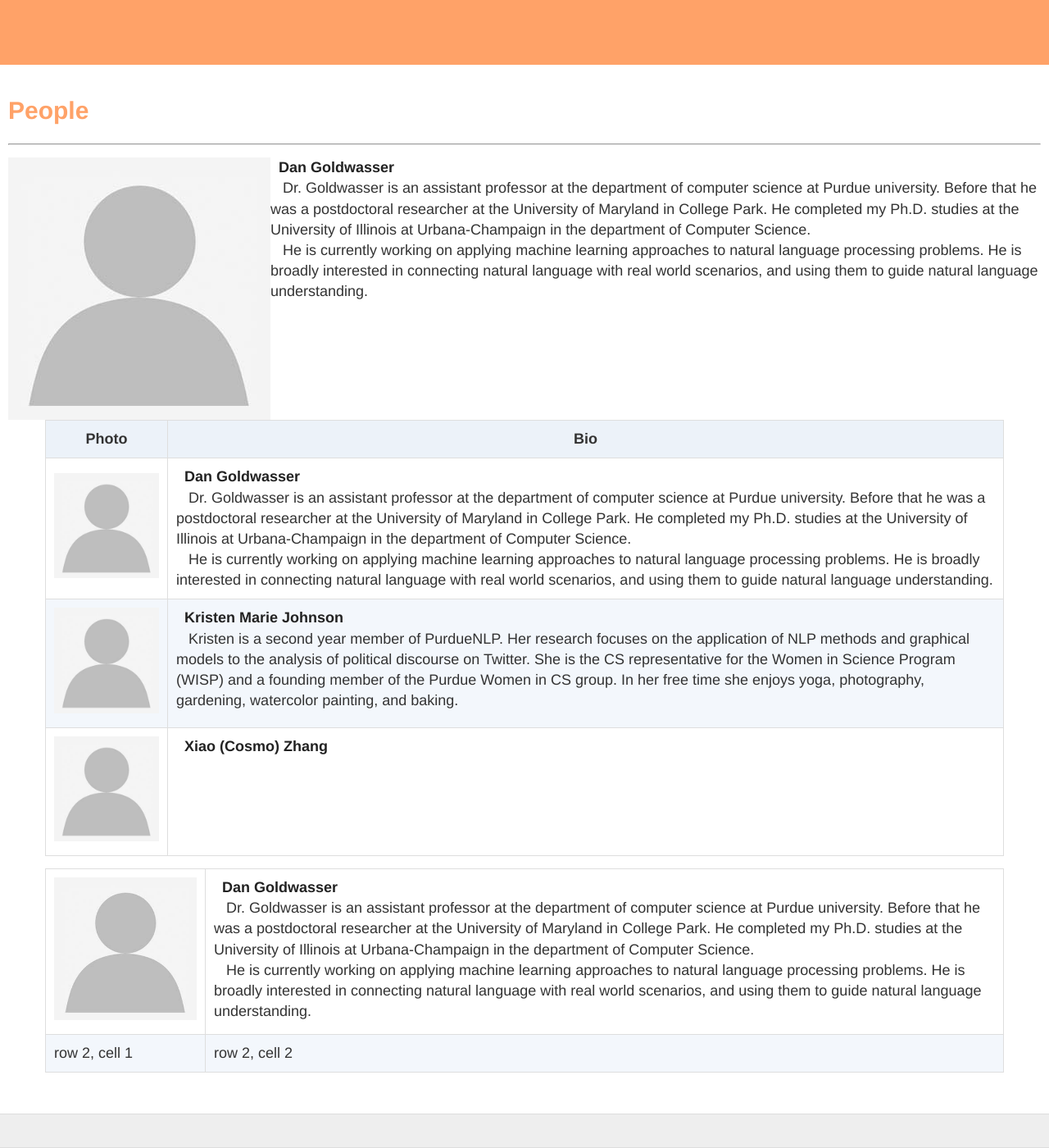
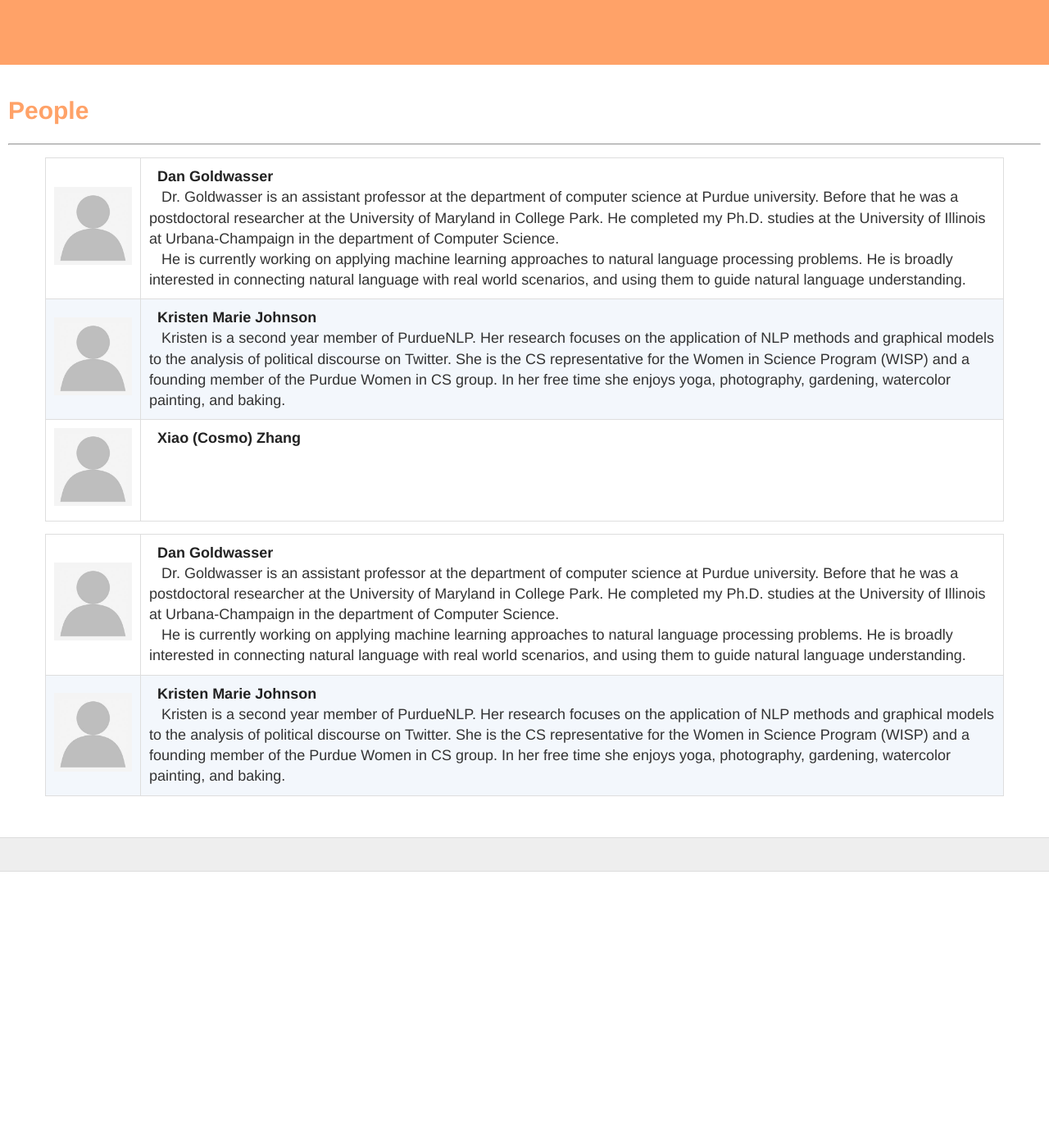
Before and after one commit to purduenlp/purduenlp.github.io, a Jekyll site: the page built from people.md, in a window 1280 px wide and 1400 px high, scrolled down 564 px. Shown: the whole window at 82% size. Built offline with Jekyll 4.4.1, drawn with Linux system fonts in a browser that asks for light colours; nearby versions of some CDN libraries; after the commit the page ends 1627 px from its top, so only the background shows below that.

Commit message:
people mo6

```diff
--- a/people.md
+++ b/people.md
@@ -6,9 +6,6 @@ permalink: /people/
 
 ---
 
-<img align="left" src="/images/person-place-holder.jpg"> &nbsp;&nbsp;[**Dan Goldwasser**](http://dan-goldwasser.com/) <br> &nbsp;&nbsp; Dr. Goldwasser is an assistant professor at the department of computer science at Purdue university. Before that he was a postdoctoral researcher at the University of Maryland in College Park. He completed my Ph.D. studies at the University of Illinois at Urbana-Champaign in the department of Computer Science. <br> &nbsp;&nbsp; He is currently working on applying machine learning approaches to natural language processing problems. He is broadly interested in connecting natural language with real world scenarios, and using them to guide natural language understanding.
-
-| Photo | Bio |
 | :----------: | :------------ |
 | <img align="middle" src="/images/person-place-holder.jpg"> | &nbsp;&nbsp;[**Dan Goldwasser**](http://dan-goldwasser.com/) <br> &nbsp;&nbsp; Dr. Goldwasser is an assistant professor at the department of computer science at Purdue university. Before that he was a postdoctoral researcher at the University of Maryland in College Park. He completed my Ph.D. studies at the University of Illinois at Urbana-Champaign in the department of Computer Science. <br> &nbsp;&nbsp; He is currently working on applying machine learning approaches to natural language processing problems. He is broadly interested in connecting natural language with real world scenarios, and using them to guide natural language understanding. |
 | ![alt text](/images/person-place-holder.jpg) | &nbsp;&nbsp;[**Kristen Marie Johnson**](https://www.cs.purdue.edu/homes/john1187/) <br> &nbsp;&nbsp; Kristen is a second year member of PurdueNLP. Her research focuses on the application of NLP methods and graphical models to the analysis of political discourse on Twitter. She is the CS representative for the Women in Science Program (WISP) and a founding member of the Purdue Women in CS group. In her free time she enjoys yoga, photography, gardening, watercolor painting, and baking.|
@@ -20,6 +17,7 @@ permalink: /people/
 <td>&nbsp;&nbsp;<a href="http://dan-goldwasser.com/"><strong>Dan Goldwasser</strong></a> <br> &nbsp;&nbsp; Dr. Goldwasser is an assistant professor at the department of computer science at Purdue university. Before that he was a postdoctoral researcher at the University of Maryland in College Park. He completed my Ph.D. studies at the University of Illinois at Urbana-Champaign in the department of Computer Science. <br> &nbsp;&nbsp; He is currently working on applying machine learning approaches to natural language processing problems. He is broadly interested in connecting natural language with real world scenarios, and using them to guide natural language understanding.</td>
 </tr>
 <tr>
-<td>row 2, cell 1</td><td>row 2, cell 2</td>
+<td><img align="middle" src="/images/person-place-holder.jpg"></td>
+<td>&nbsp;&nbsp;<a href="https://www.cs.purdue.edu/homes/john1187/"><strong>Kristen Marie Johnson</strong></a> <br> &nbsp;&nbsp; Kristen is a second year member of PurdueNLP. Her research focuses on the application of NLP methods and graphical models to the analysis of political discourse on Twitter. She is the CS representative for the Women in Science Program (WISP) and a founding member of the Purdue Women in CS group. In her free time she enjoys yoga, photography, gardening, watercolor painting, and baking.</td>
 </tr>
 </table>
```
